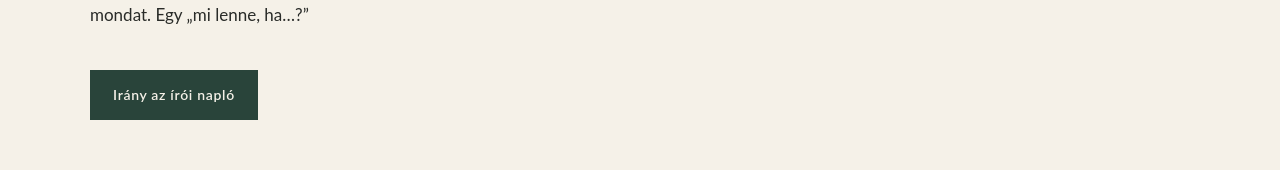
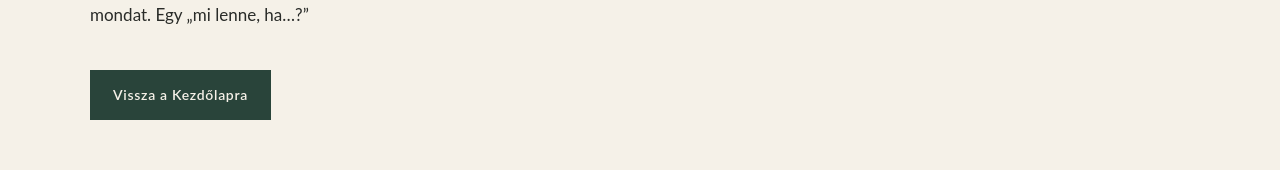
Before and after one commit to ajszulu11/html-portfolio, a plain HTML site: page regeny.html in a window 1280 px wide. Shown: the part 3017-3187 px from the top of the page. Drawn offline with Linux system fonts and the light colour scheme.

Commit message:
Update link to return to homepage

```diff
--- a/regeny.html
+++ b/regeny.html
@@ -203,8 +203,8 @@ de valójában egy új élet kezdetét jelenti.
              Azóta sokat gondolkodom azon, milyen különös dolog az ihlet. Néha egy kép indít el valamit, egy álom, egy zene, egy karakter vagy épp egy mondat. Egy „mi lenne, ha…?”</p>
 
 
-        <a href="./blog.html" class="button">
-            Irány az írói napló
+        <a href="./index.html" class="button">
+           Vissza a Kezdőlapra
         </a>
 
     </section>
```
